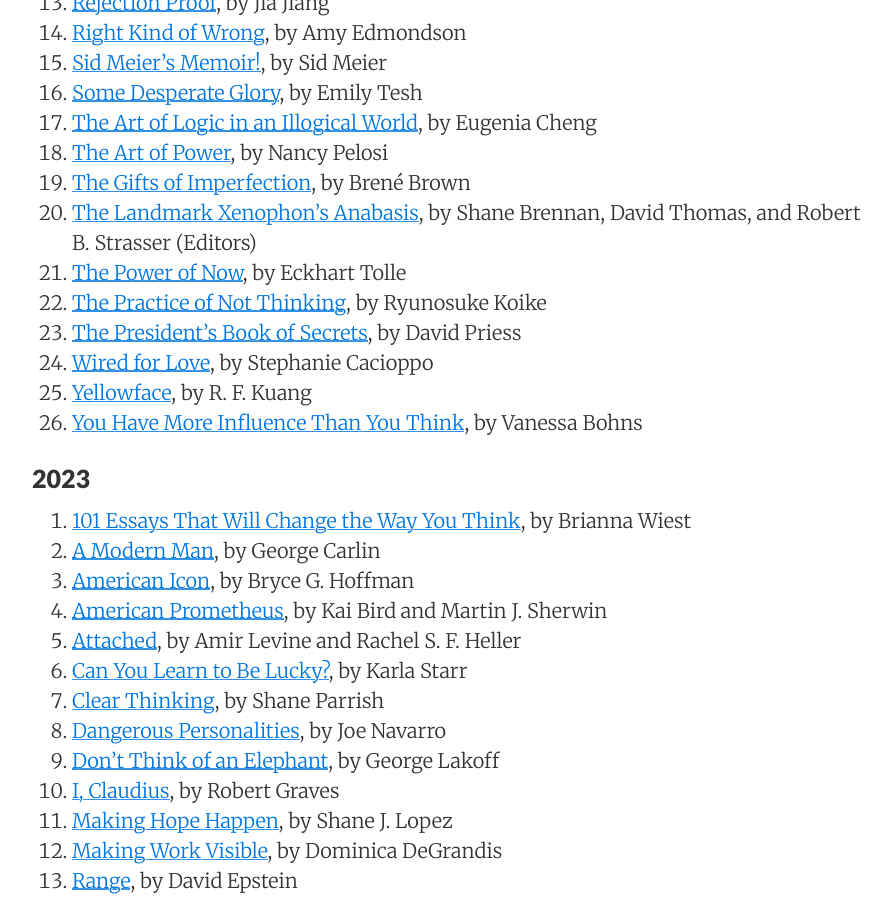
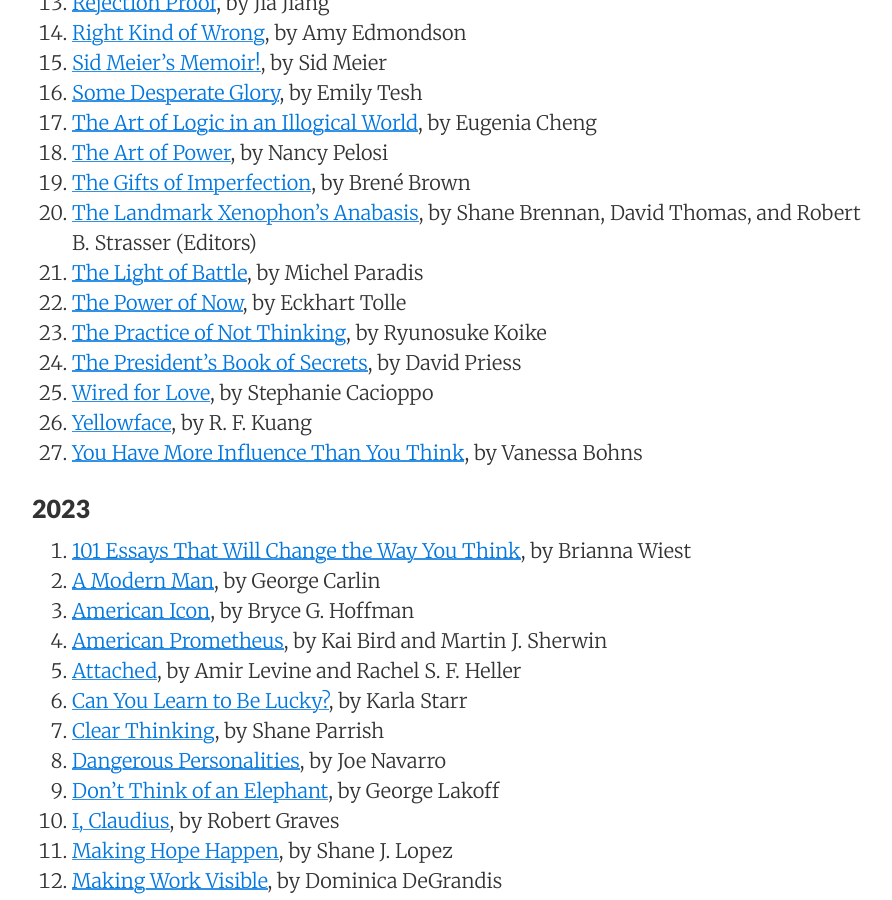
Before and after one commit to sewardlee337/sewardlee337.github.io, a Jekyll site: the page built from readinglist.md, in a window 1280 px wide and 900 px high, scrolled down 1040 px. Shown: the whole window, without its empty margins (188-1080 px from the left). Built offline with Jekyll 4.4.1, drawn with Linux system fonts in a browser that asks for light colours; nearby versions of some CDN libraries.

Commit message:
update reading list

```diff
--- a/readinglist.md
+++ b/readinglist.md
@@ -42,6 +42,7 @@ _"My alma mater was books, a good library... I could spend the rest of my life r
 1. [The Art of Power](https://www.amazon.com/Art-Power-Story-Americas-Speaker/dp/1668048043), by Nancy Pelosi
 1. [The Gifts of Imperfection](https://www.amazon.com/Gifts-Imperfection-Think-Supposed-Embrace-ebook/dp/B00BS03LL6/ref=tmm_kin_swatch_0?_encoding=UTF8&qid=&sr=), by Brené Brown
 1. [The Landmark Xenophon's Anabasis](https://www.amazon.com/Landmark-Xenophons-Anabasis-Xenophon/dp/030790685X), by Shane Brennan, David Thomas, and Robert B. Strasser (Editors)
+1. [The Light of Battle](https://www.amazon.com/Light-Battle-Eisenhower-American-Superpower/dp/0358682371), by Michel Paradis
 1. [The Power of Now](https://www.amazon.com/Power-Now-Guide-Spiritual-Enlightenment/dp/1577314808), by Eckhart Tolle
 1. [The Practice of Not Thinking](https://www.amazon.com/The-Practice-of-Not-Thinking/dp/0141994614), by Ryunosuke Koike
 1. [The President's Book of Secrets](https://www.amazon.com/Presidents-Book-Secrets-Intelligence-Briefings/dp/161039769X), by David Priess
```
